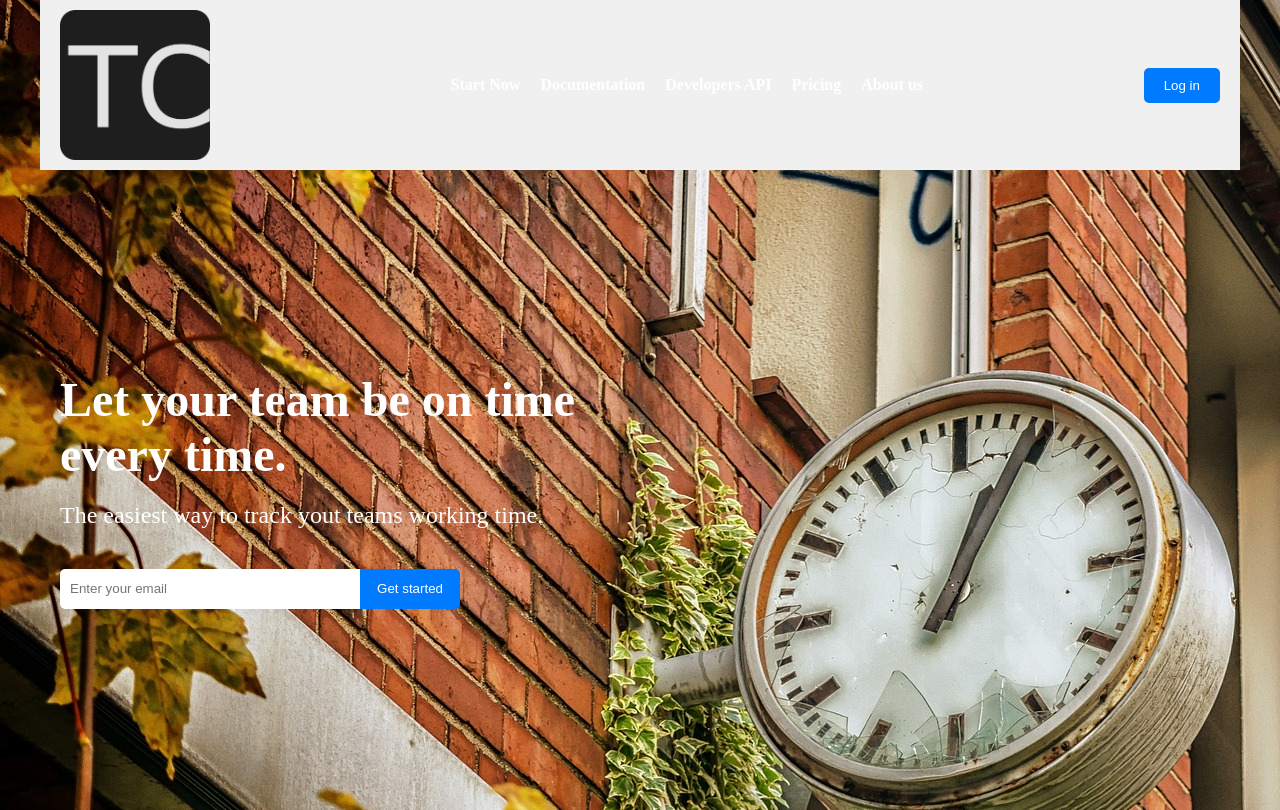
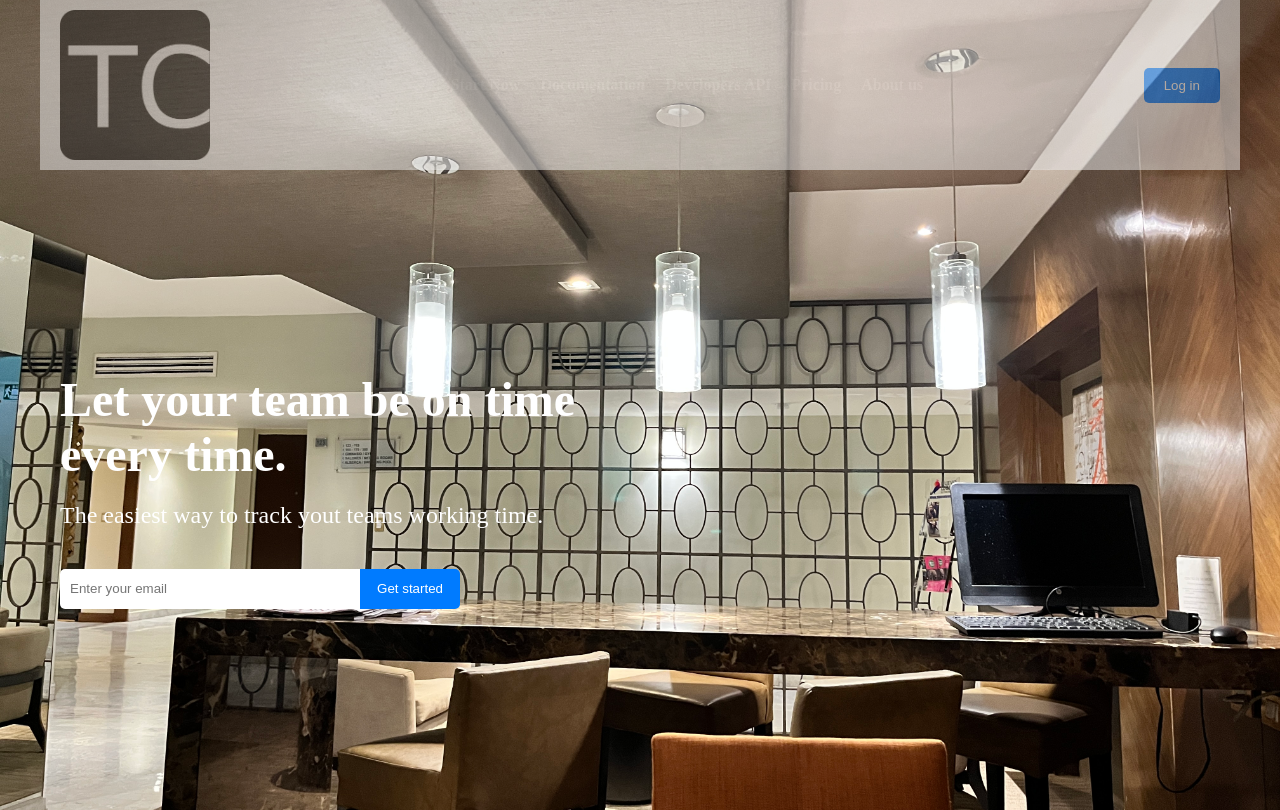
Before and after one commit to maualkla/pylexandria_tc, a Flask app: page / in a window 1280 px wide. Run offline with Flask 3, Linux system fonts and the light colour scheme; parts of the project's set-up code (start-up, migrations or seed data) failed here and were passed over.

Commit message:
lets_keep_going

```diff
--- a/server/src/static/style.css
+++ b/server/src/static/style.css
@@ -6,7 +6,11 @@
 }
 
 body{
-    background-image: url("clock_image_stock.jpg");
+    background-image: url("bg_v2.jpg");
+    background-color: #edf0fa;
+    background-position: center;
+    background-size: cover;
+
 }
 
 .container {
@@ -20,6 +24,7 @@ body{
     justify-content: space-between;
     background-color: #f0f0f0;
     padding: 10px 20px;
+    opacity: 0.5;
 }
 
 .navbar-logo {
```
Also changed, not shown: server/src/static/bg_v2.jpg (added), 5 other files.
